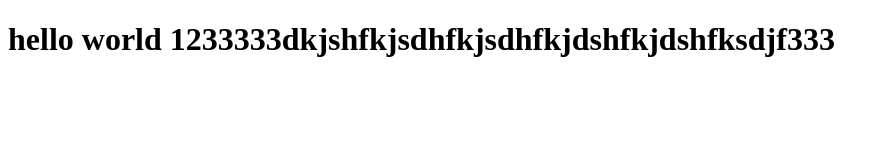
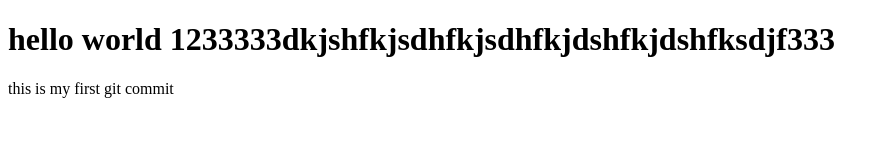
Before and after one commit to 0225it201061/example, a plain HTML site: page index.html in a window 1280 px wide. Shown: the whole page, without its empty margins (0-888 px from the left). Drawn offline with Linux system fonts and the light colour scheme.

Commit message:
my first commit

```diff
--- a/index.html
+++ b/index.html
@@ -8,5 +8,6 @@
 </head>
 <body>
     <h1>hello world  1233333dkjshfkjsdhfkjsdhfkjdshfkjdshfksdjf333</h1>
+    <p>this is my first git commit</p>
 </body>
 </html>
```
